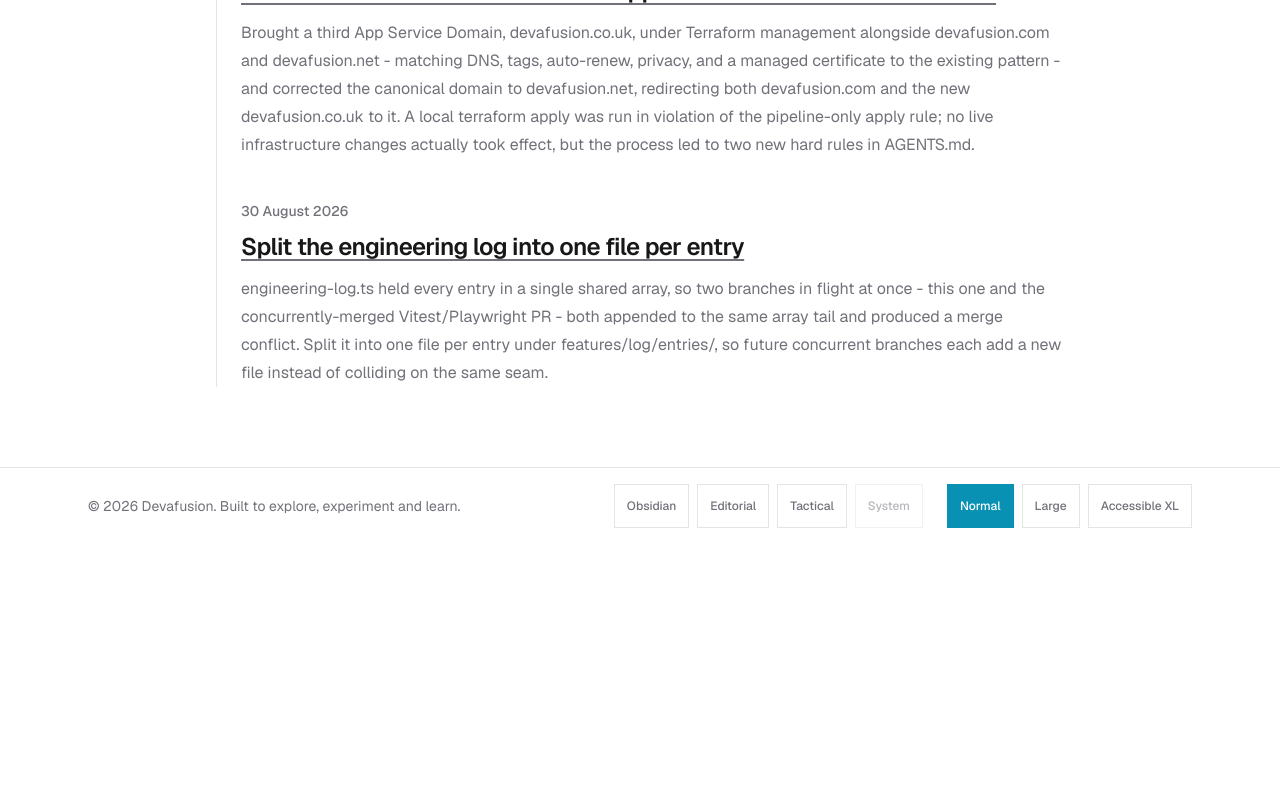
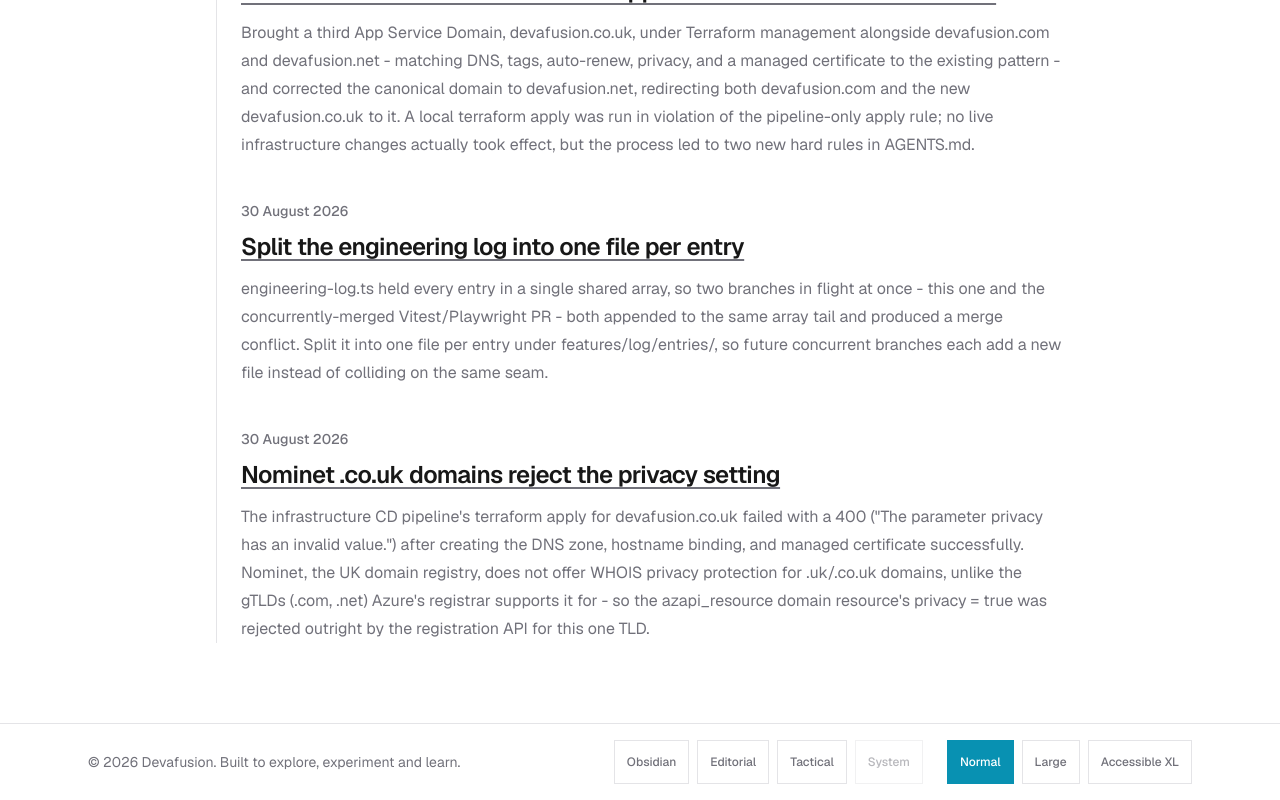
Before and after one commit to vaughanh1/devafusion, a Next.js app in the folder src/web/: page /log in a window 1280 px wide. Shown: the part 2766-3566 px from the top of the page. Before the commit the page ends 3310 px from the top, so only its background shows below. Built offline with nearby package versions, Linux system fonts and the light colour scheme; no server answers.

Commit message:
fix(infra): disable unsupported privacy setting on the devafusion.co.uk domain

```diff
--- a/src/web/features/log/engineering-log.ts
+++ b/src/web/features/log/engineering-log.ts
@@ -12,6 +12,7 @@ import { entry as accessibilityThemeEngine } from "./entries/accessibility-theme
 import { entry as qaAutomationFramework } from "./entries/qa-automation-framework";
 import { entry as devafusionCoUkDomainAndCanonicalFlip } from "./entries/devafusion-co-uk-domain-and-canonical-flip";
 import { entry as splitEngineeringLogPerEntry } from "./entries/split-engineering-log-per-entry";
+import { entry as coUkDomainPrivacyNotSupported } from "./entries/co-uk-domain-privacy-not-supported";
 
 export type { LogEntry } from "./types";
 
@@ -34,6 +35,7 @@ const allEntries = [
   qaAutomationFramework,
   devafusionCoUkDomainAndCanonicalFlip,
   splitEngineeringLogPerEntry,
+  coUkDomainPrivacyNotSupported,
 ];
 
 export const engineeringLog = [...allEntries].sort((a, b) =>
--- /dev/null
+++ b/src/web/features/log/entries/co-uk-domain-privacy-not-supported.ts
@@ -0,0 +1,23 @@
+import type { LogEntry } from "../types";
+
+export const entry: LogEntry = {
+  slug: "co-uk-domain-privacy-not-supported",
+  date: "2026-08-30",
+  title: "Nominet .co.uk domains reject the privacy setting",
+  summary:
+    "The infrastructure CD pipeline's terraform apply for devafusion.co.uk failed with a 400 (\"The parameter privacy has an invalid value.\") after creating the DNS zone, hostname binding, and managed certificate successfully. Nominet, the UK domain registry, does not offer WHOIS privacy protection for .uk/.co.uk domains, unlike the gTLDs (.com, .net) Azure's registrar supports it for - so the azapi_resource domain resource's privacy = true was rejected outright by the registration API for this one TLD.",
+  tags: ["azure", "terraform", "incident"],
+  decisions: [
+    "Set privacy = false specifically on the devafusion_co_uk_domain azapi_resource rather than trying to force privacy on through a different API path - this is a hard registry-level constraint from Nominet, not an Azure or Terraform limitation, so there is no configuration that makes .co.uk WHOIS privacy possible.",
+    "Leave autoRenew = true unchanged for devafusion.co.uk, since the API's error response named only the privacy parameter as invalid and accepted autoRenew in the same request body.",
+    "Document the constraint as a comment directly on the privacy = false line, since it is a non-obvious business rule (a registry policy difference between TLDs) rather than something the code itself makes clear.",
+  ],
+  milestones: [
+    "Set privacy = false on azapi_resource.devafusion_co_uk_domain in domains.tf, with an inline comment explaining the Nominet restriction.",
+  ],
+  validation: [
+    "terraform fmt -check -diff and terraform validate passed clean in infrastructure/app/environments/dev.",
+    "Confirmed via the failed pipeline run's error payload that only the privacy parameter was flagged (ExtendedCode 51008, Parameters: [\"privacy\"]) - autoRenew, dnsType, and dnsZoneId in the same request all succeeded.",
+  ],
+  visibility: "public",
+};
```
Also changed, not shown: 1 other file (tests, documents, lock files or other folders).
